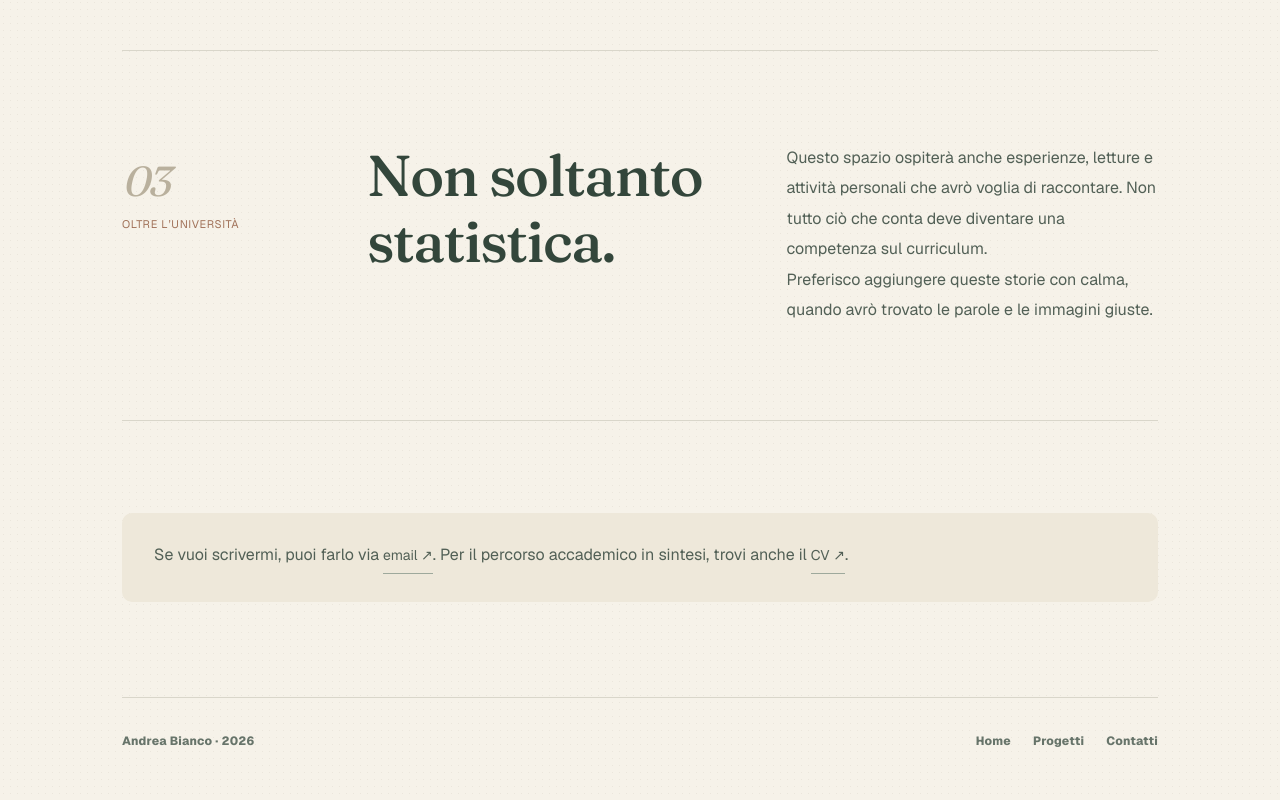
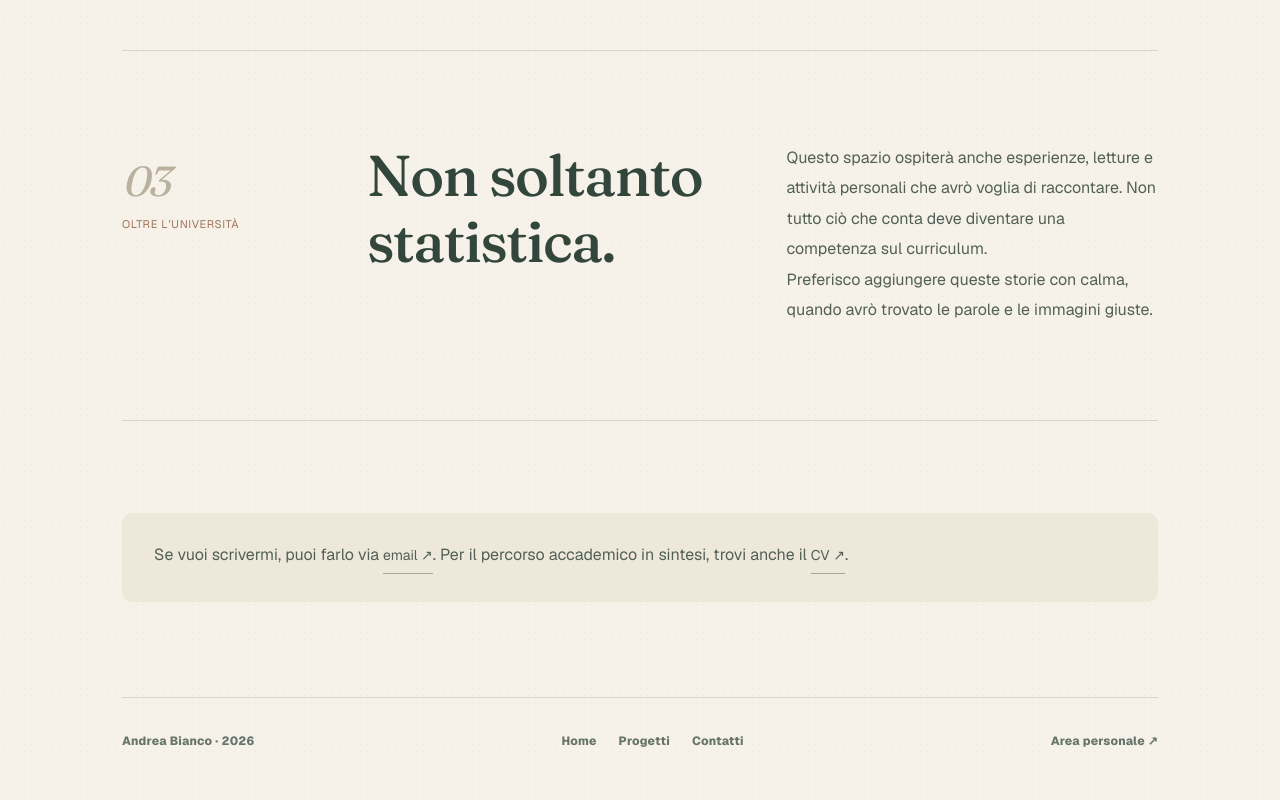
Before and after one commit to andrea-bianco00/andrea-portfolio, a Next.js app: page /about in a window 1280 px wide. Shown: the part 1933-2733 px from the top of the page. Built offline with nearby package versions, Linux system fonts and the light colour scheme.

Commit message:
feat: link to private dashboard from public footer

```diff
--- a/app/about/page.tsx
+++ b/app/about/page.tsx
@@ -9,4 +9,4 @@ export default function About(){return <main className="cozy-page"><SiteNav/><di
 <section className="cozy-section cozy-chapter"><div className="cozy-chapter-index"><span>02</span><T it="Interessi" en="Interests"/></div><div className="cozy-chapter-body cozy-columns"><div><h2><T it="Ricerca e curiosità." en="Research and curiosity."/></h2></div><div className="cozy-copy"><p><T it="Non vorrei ridurre i miei interessi a un unico campo. Mi attirano sia le questioni teoriche e metodologiche della statistica, sia le domande che riguardano popolazioni, mobilità e condizioni di vita." en="I would rather not reduce my interests to a single field. I am drawn both to theoretical and methodological questions in statistics and to questions about populations, mobility, and living conditions."/></p><p><T it="Sto ancora definendo il percorso che vorrei intraprendere nella ricerca. Preferisco raccontarlo per quello che è, senza attribuirmi risposte che non ho." en="I am still figuring out the path I want to take in research. I would rather describe that process as it is than pretend to have answers I do not have."/></p><Link href="/ricerca" className="cozy-link"><T it="Esplora i lavori di ricerca ↗" en="Explore my research ↗"/></Link></div></div></section>
 <section className="cozy-section cozy-chapter"><div className="cozy-chapter-index"><span>03</span><T it="Oltre l’università" en="Beyond university"/></div><div className="cozy-chapter-body cozy-columns"><div><h2><T it="Non soltanto statistica." en="Not only statistics."/></h2></div><div className="cozy-copy"><p><T it="Questo spazio ospiterà anche esperienze, letture e attività personali che avrò voglia di raccontare. Non tutto ciò che conta deve diventare una competenza sul curriculum." en="This space will also hold personal experiences, reading, and activities I choose to share. Not everything that matters needs to become a line on a CV."/></p><p><T it="Preferisco aggiungere queste storie con calma, quando avrò trovato le parole e le immagini giuste." en="I would rather add those stories gradually, when I have found the right words and images."/></p></div></div></section>
 <section className="cozy-section"><div className="cozy-note"><T it="Se vuoi scrivermi, puoi farlo via " en="If you would like to get in touch, you can send me an "/><a className="cozy-link" href="mailto:andrea.bianco00.ab@gmail.com"><T it="email ↗" en="email ↗"/></a><T it=". Per il percorso accademico in sintesi, trovi anche il " en=". For a summary of my academic background, you can also see my "/><Link href="/cv" className="cozy-link">CV ↗</Link>.</div></section>
-<footer className="cozy-footer"><span>Andrea Bianco · 2026</span><div><Link href="/">Home</Link><Link href="/progetti"><T it="Progetti" en="Projects"/></Link><a href="mailto:andrea.bianco00.ab@gmail.com"><T it="Contatti" en="Contact"/></a></div></footer></div></main>}
+<footer className="cozy-footer"><span>Andrea Bianco · 2026</span><div><Link href="/">Home</Link><Link href="/progetti"><T it="Progetti" en="Projects"/></Link><a href="mailto:andrea.bianco00.ab@gmail.com"><T it="Contatti" en="Contact"/></a></div><Link href="/dashboard" className="cozy-private-entry"><T it="Area personale ↗" en="Personal area ↗"/></Link></footer></div></main>}
```
